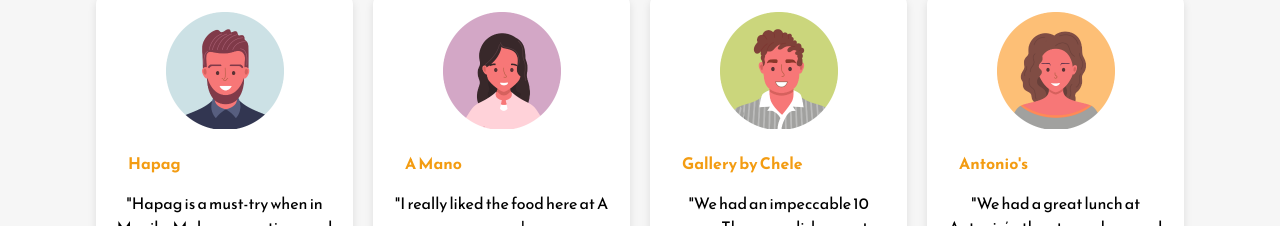
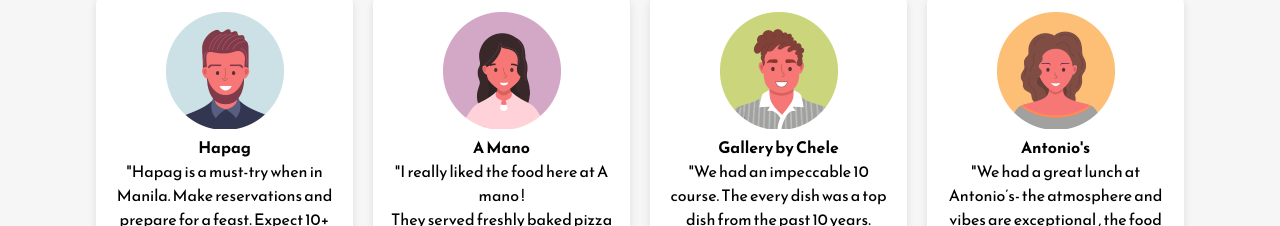
Before and after one commit to Uvomtr/WEB-DEV-PROJECT, a React (Create React App) app in the folder openeat/: page / in a window 1280 px wide. Shown: the part 6040-6266 px from the top of the page. Built offline with nearby package versions, Linux system fonts and the light colour scheme; no server answers.

Commit message:
I updated the Menu.js.

```diff
--- a/openeat/src/Components/Testimonial.js
+++ b/openeat/src/Components/Testimonial.js
@@ -24,7 +24,7 @@
             {/* Testimonial 1 */}
             <div className="testimonial-card">
               <img src={ProfilePic1} alt="John Doe" />
-              <h3>Hapag</h3>
+              <h4>Hapag</h4>
               <p>
                 "Hapag is a must-try when in Manila. Make reservations and
                 prepare for a feast. Expect 10+ servings of traditional Filipino
@@ -44,7 +44,7 @@
             {/* Testimonial 2 */}
             <div className="testimonial-card">
               <img src={ProfilePic2} alt="Jane Doe" />
-              <h3>A Mano</h3>
+              <h4>A Mano</h4>
               <p>"I really liked the food here at A mano !</p>
               <p>
                 They served freshly baked pizza and the dessert panna cota was
@@ -64,7 +64,7 @@
             {/* Testimonial 3 */}
             <div className="testimonial-card">
               <img src={ProfilePic3} alt="Bob Doe" />
-              <h3>Gallery by Chele</h3>
+              <h4>Gallery by Chele</h4>
               <p>
                 "We had an impeccable 10 course. The every dish was a top dish
                 from the past 10 years. Chele is worth a visit to everyone
@@ -84,7 +84,7 @@
             {/* Testimonial 4 */}
             <div className="testimonial-card">
               <img src={ProfilePic4} alt="Mary Doe" />
-              <h3>Antonio's</h3>
+              <h4>Antonio's</h4>
               <p>
                 "We had a great lunch at Antonio’s- the atmosphere and vibes are
                 exceptional , the food and the service was superlative. Their
```
